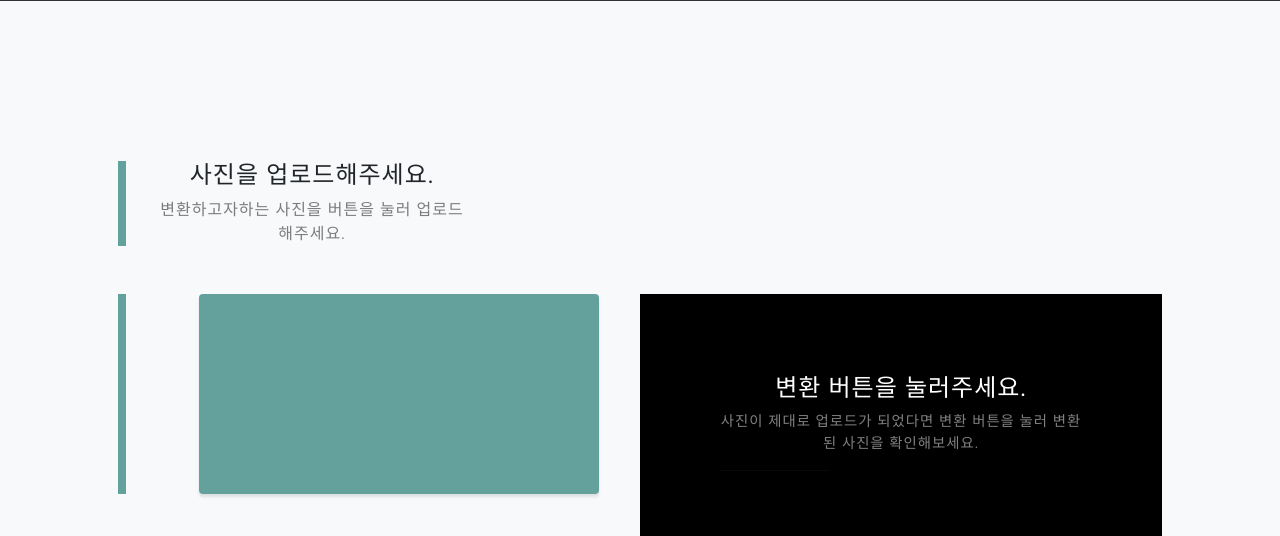
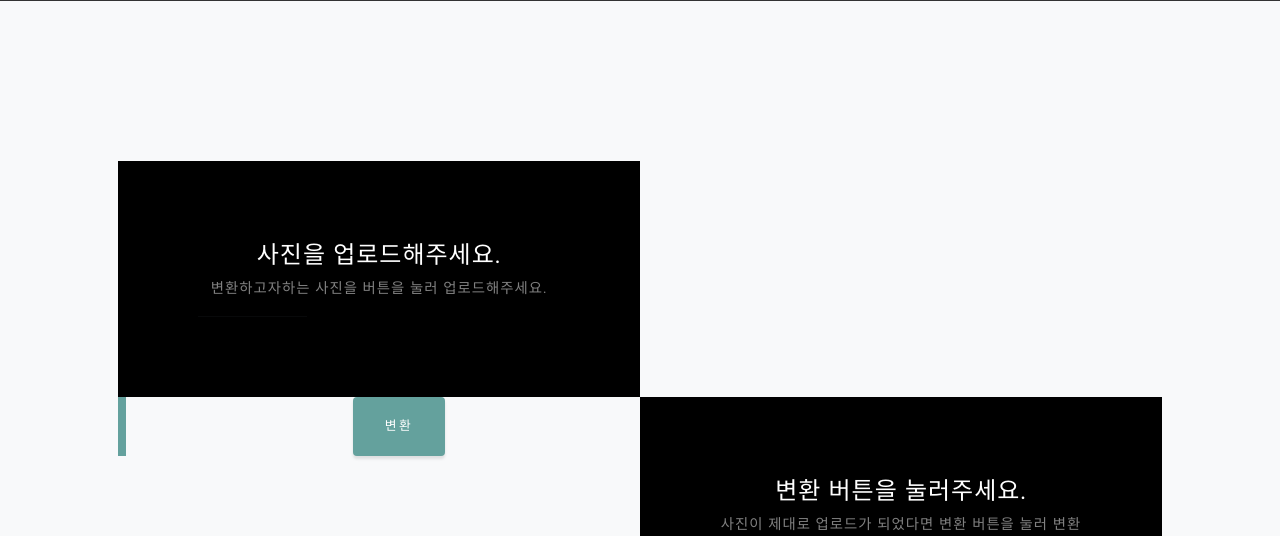
Before and after one commit to AI-competition-3to1/unmasking-converter, a Django app: template app/convert/templates/convert/index.html in a window 1280 px wide. Shown: the part 1149-1685 px from the top of the page. Run offline with Django 3.2, Linux system fonts and the light colour scheme; the template is opened without the code that fills it, so the values that code supplies are empty; some libraries are stand-ins or nearby versions.

Commit message:
Update index.html

```diff
--- a/app/convert/templates/convert/index.html
+++ b/app/convert/templates/convert/index.html
@@ -66,28 +66,38 @@
         <section class="projects-section bg-light" id="projects">
             <div class="container px-4 px-lg-5">
                 <!-- Featured Project Row-->
-                <div class="row gx-0 mb-4 mb-lg-5 align-items-center">
-                    {% if profile.image %}
-                    <div class="col-xl-8 col-lg-7 text-center"><img class="img-fluid mb-3 mb-lg-0" src="{{ profile.image.url }}" /></div>
-                    {% endif %}
-                    <div class="col-xl-4 col-lg-5">
-                        <div class="featured-text text-center text-lg-left">
-                            <h4>사진을 업로드해주세요.</h4>
-                            <p class="text-black-50 mb-0">변환하고자하는 사진을 버튼을 눌러 업로드해주세요.</p>
-                            {% if index %}
+                <div class="row gx-0 mb-5 mb-lg-0 justify-content-center">
+
+                    <div class="col-lg-6">
+                        <div class="bg-black text-center h-100 project">
+                            <div class="d-flex h-100">
+                                <div class="project-text w-100 my-auto text-center text-lg-left">
+                                    <h4 class="text-white">사진을 업로드해주세요.</h4>
+                                    <p class="mb-0 text-white-50">변환하고자하는 사진을 버튼을 눌러 업로드해주세요.</p>
+                                    <hr class="d-none d-lg-block mb-0 ms-0" />
+                                    {% if index %}
                             <form method="POST" enctype="multipart/form-data">
                                 {% csrf_token %}
-                                <br>
                                 <input type="file" name="image" class="btn btn-primary" ><br><br>
                                 <input type="submit" class="btn btn-primary" />
                             </form>
                             {% endif %}
+                                </div>
+                            </div>
                         </div>
+                    </div>
+                    <div class="col-lg-6">
+                        {% if profile.image %}
+                        <div class=" text-center align-items-center py-xxl-2">
+                        <img class="img-fluid mb-3 mb-lg-0" src="{{ profile.image.url }}" width = "256" height = "256"/>
+                        </div>
+                        {% endif %}
                     </div>
                 </div>
                 <!-- Project One Row-->
                 <div class="row gx-0 mb-5 mb-lg-0 justify-content-center">
-                    <div class="col-lg-6"> <div class="featured-text text-center text-lg-left align-items-center"><a href="{% url 'convert' %}" class="btn btn-primary" style="width:300pt; height:150pt"></a></div></div>
+
+                    <div class="col-lg-6"> <div class="featured-text text-center text-lg-left align-items-center py-xxl-5"><a href="{% url 'convert' %}" class="btn btn-primary" >변환</a></div></div>
                     <div class="col-lg-6">
                         <div class="bg-black text-center h-100 project">
                             <div class="d-flex h-100">
@@ -102,8 +112,15 @@
                 </div>
                 <!-- Project Two Row-->
                 <div class="row gx-0 justify-content-center">
-                    <div class="col-lg-6 text-center align-items-center">
-                    <a href="{% static download_path %}" download><img class="img-fluid" src="{% static download_path %}" alt="..." /><br></a></div>
+
+                    <div class="col-lg-6">
+                        {% if not index %}
+                        <div class="py-xxl-2 text-center align-items-center">
+                    <a href="{% static download_path %}" download><img class="img-fluid" src="{% static download_path %}" alt="..." /><br></a>
+                </div>
+                    {% endif %}
+                </div>
+
                     <div class="col-lg-6 order-lg-first">
                         <div class="bg-black text-center h-100 project">
                             <div class="d-flex h-100">
@@ -119,11 +136,10 @@
                 <div class="row gx-0 justify-content-center">
                     <div class="col-lg-6 order-lg-first"></div>
                 {% if not index %}
-                <div class="col-lg-6 text-center align-items-center">
-                    <div class="col-lg-6"> <div class="featured-text text-center text-lg-center align-items-center"><a href="{% url 'index' %}" class="btn btn-primary">처음으로</a></div></div>
+                    <div class="col-lg-6 py-xxl-2"> <div class="featured-text text-center text-lg-right align-items-center"><a href="{% url 'index' %}" class="btn btn-primary">처음으로</a></div></div>
                 {% endif %}
-            </div>
-            </div>
+
+                </div>
             </div>
         </section>
 
```
